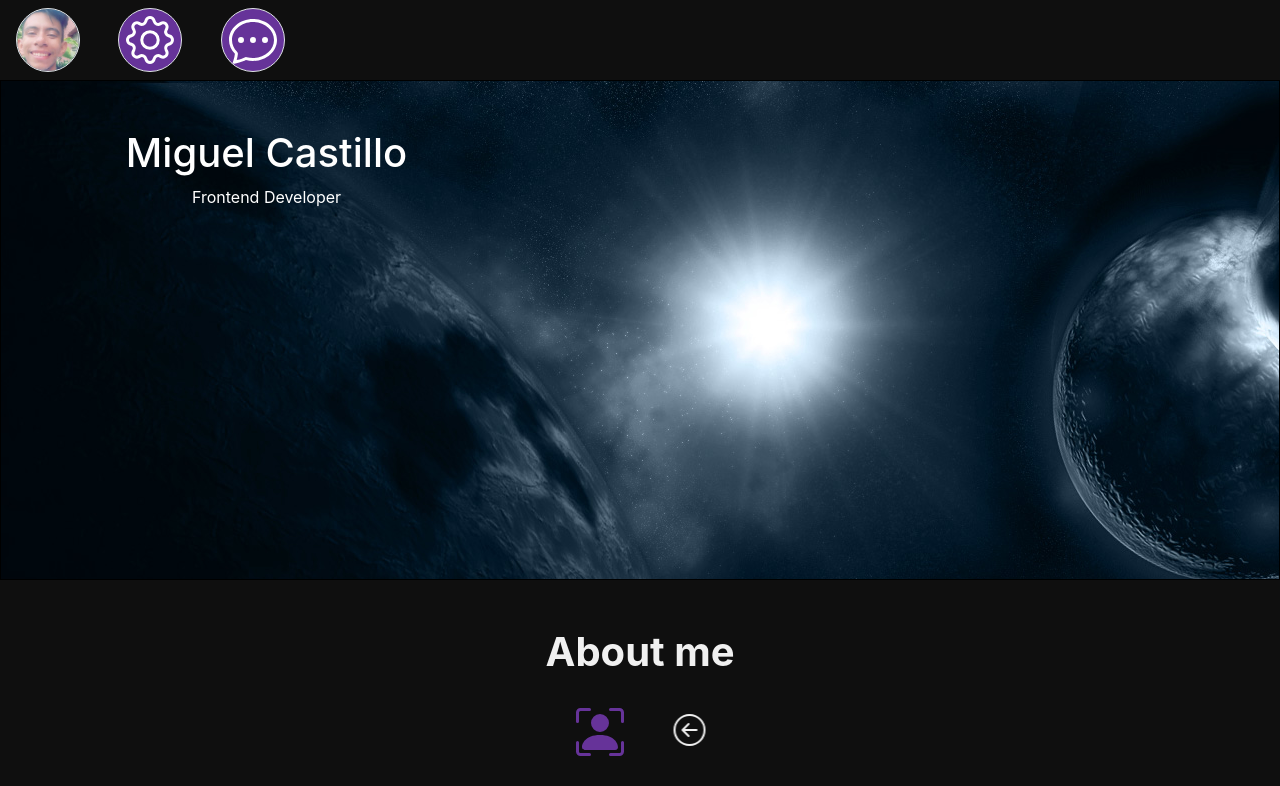
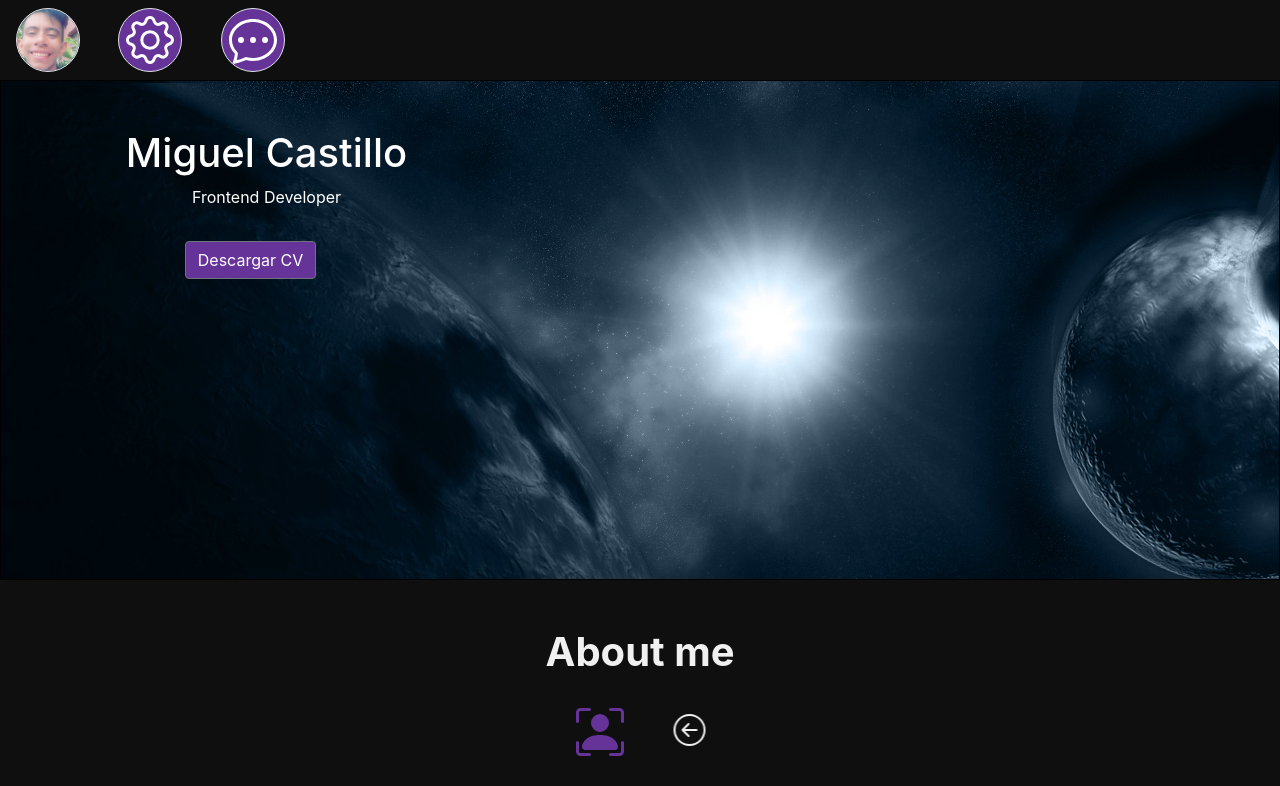
Before and after one commit to castillomiguel25/miguelcastillo, a Vue app: page / in a window 1280 px wide. Shown: the top 786 px of the page. Built offline with nearby package versions, Linux system fonts and the light colour scheme.

Commit message:
'curriculum'

```diff
--- a/public/index.html
+++ b/public/index.html
@@ -5,6 +5,7 @@
     <meta http-equiv="X-UA-Compatible" content="IE=edge">
     <meta name="viewport" content="width=device-width,initial-scale=1.0">
     <link rel="icon" href="<%= BASE_URL %>favicon.ico">
+    <link rel="pdf" href="<%= BASE_URL %>miguel.pdf">
     <title><%= htmlWebpackPlugin.options.title %></title>
   </head>
   <body>
--- a/src/components/HousePortal.vue
+++ b/src/components/HousePortal.vue
@@ -8,18 +8,24 @@
       >
         <h1>Miguel Castillo</h1>
         <p>Frontend Developer</p>
+         <b-button target="_blank" href="/miguel.pdf" class=" ml-3 mt-3 mr-5 button"
+          >Descargar CV</b-button>
       </div>
-      <div class="col"></div>
+
     </div>
   </div>
 </template>
 <script>
 export default {
+
   name: "HousePortal",
 };
 </script>
 
 <style scoped>
+.button {
+  background: rebeccapurple;
+}
 h1 {
   color: white;
 }
```
Also changed, not shown: 2 other files (tests, documents, lock files or other folders).
